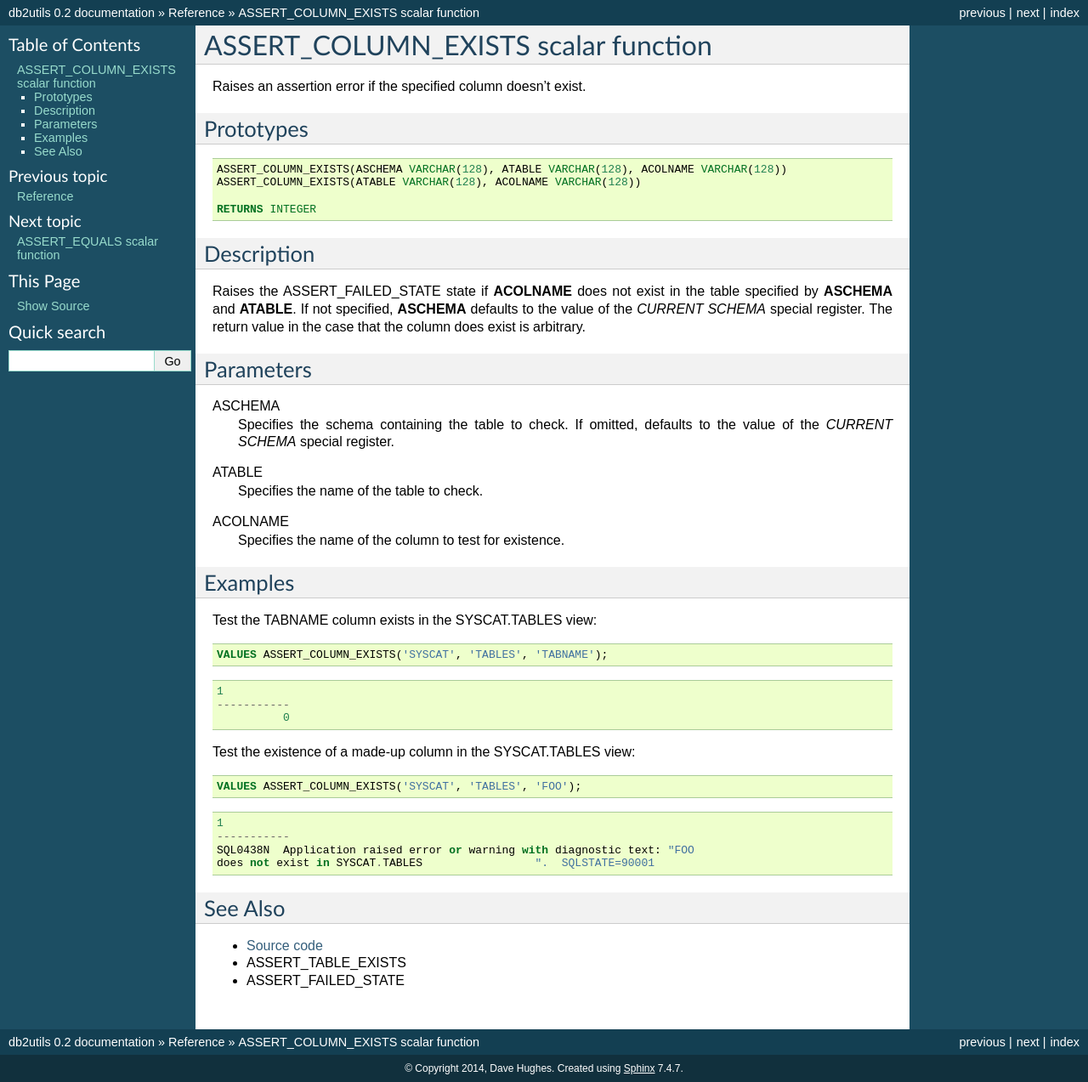
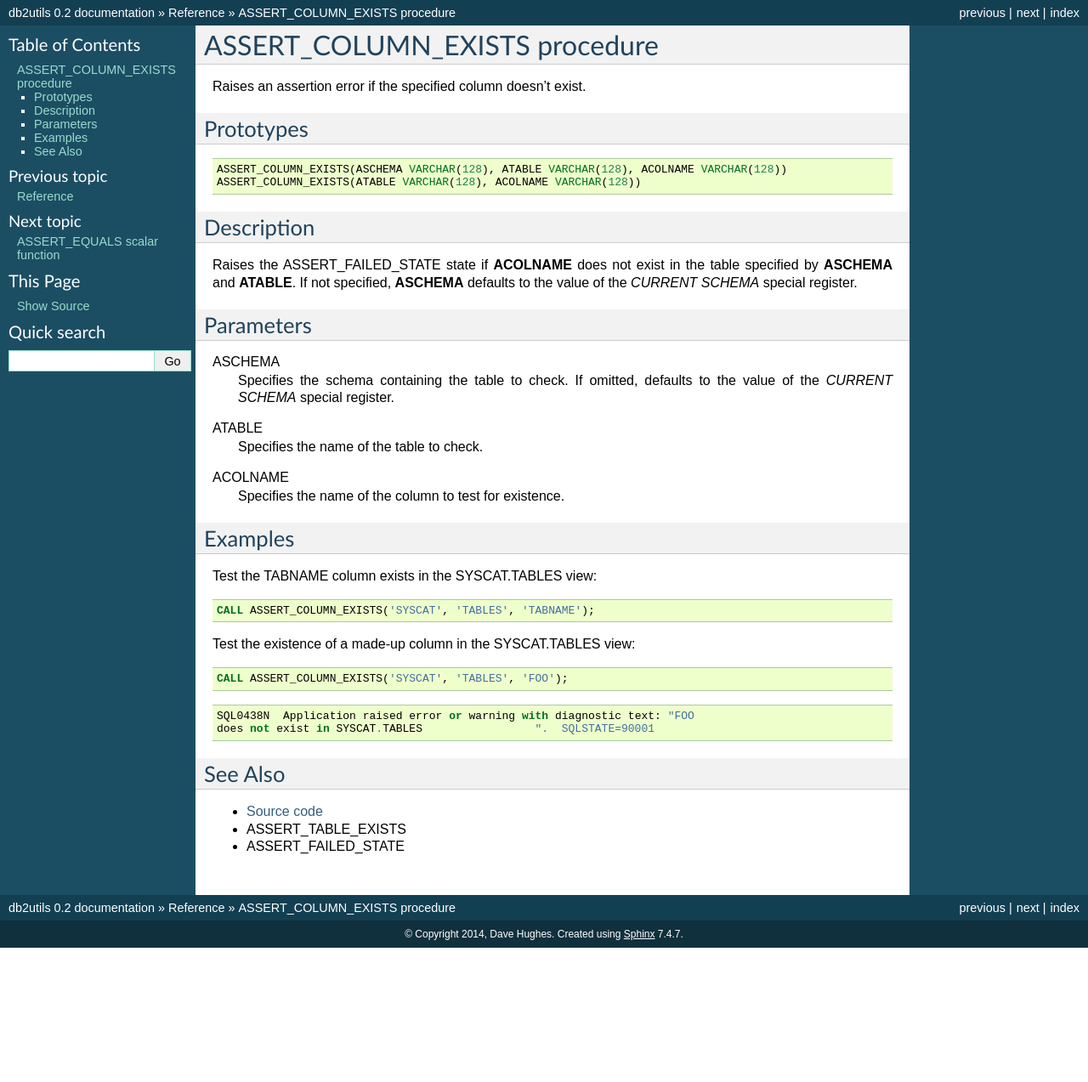
Before and after one commit to waveform-computing/db2utils, a Sphinx documentation site: the page built from docs/ASSERT_COLUMN_EXISTS.rst, in a window 1280 px wide. Shown: the whole page at 85% size. Built offline with Sphinx 7.4.7, drawn with Linux system fonts in a browser that asks for light colours; pages that are not in the unit, such as notebooks, are missing from menus; after the commit the page ends 1115 px from its top, so only the background shows below that.

Commit message:
Update docs to reflect change to proc

```diff
--- a/docs/ASSERT_COLUMN_EXISTS.rst
+++ b/docs/ASSERT_COLUMN_EXISTS.rst
@@ -1,8 +1,8 @@
 .. _ASSERT_COLUMN_EXISTS:
 
-====================================
-ASSERT_COLUMN_EXISTS scalar function
-====================================
+==============================
+ASSERT_COLUMN_EXISTS procedure
+==============================
 
 Raises an assertion error if the specified column doesn't exist.
 
@@ -14,15 +14,13 @@ Prototypes
     ASSERT_COLUMN_EXISTS(ASCHEMA VARCHAR(128), ATABLE VARCHAR(128), ACOLNAME VARCHAR(128))
     ASSERT_COLUMN_EXISTS(ATABLE VARCHAR(128), ACOLNAME VARCHAR(128))
 
-    RETURNS INTEGER
-
 Description
 ===========
 
 Raises the :ref:`ASSERT_FAILED_STATE` state if **ACOLNAME** does not exist in
 the table specified by **ASCHEMA** and **ATABLE**. If not specified,
-**ASCHEMA** defaults to the value of the *CURRENT SCHEMA* special register. The
-return value in the case that the column does exist is arbitrary.
+**ASCHEMA** defaults to the value of the *CURRENT SCHEMA* special register.
+
 
 Parameters
 ==========
@@ -42,25 +40,17 @@ Test the TABNAME column exists in the SYSCAT.TABLES view:
 
 .. code-block:: sql
 
-    VALUES ASSERT_COLUMN_EXISTS('SYSCAT', 'TABLES', 'TABNAME');
-
-::
-
-    1
-    -----------
-              0
+    CALL ASSERT_COLUMN_EXISTS('SYSCAT', 'TABLES', 'TABNAME');
 
 
 Test the existence of a made-up column in the SYSCAT.TABLES view:
 
 .. code-block:: sql
 
-    VALUES ASSERT_COLUMN_EXISTS('SYSCAT', 'TABLES', 'FOO');
+    CALL ASSERT_COLUMN_EXISTS('SYSCAT', 'TABLES', 'FOO');
 
 ::
 
-    1
-    -----------
     SQL0438N  Application raised error or warning with diagnostic text: "FOO
     does not exist in SYSCAT.TABLES                 ".  SQLSTATE=90001
 
```
